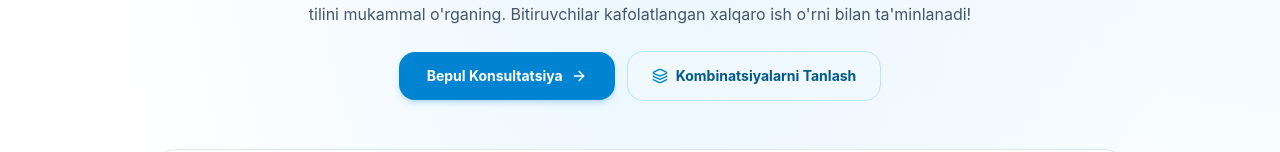
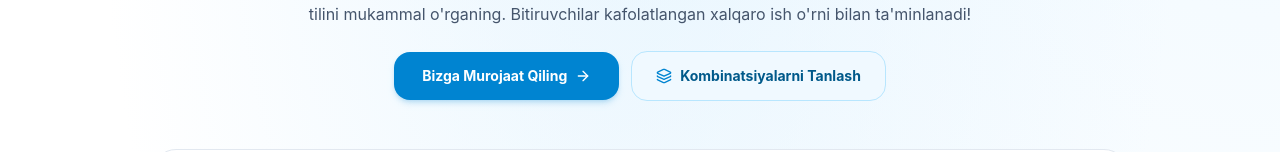
Before and after one commit to humoyun1773/at-termiziy, a React (Vite) app: page / in a window 1280 px wide. Shown: the part 278-430 px from the top of the page. Built offline with nearby package versions, Linux system fonts and the light colour scheme.

Commit message:
feat: change hero primary CTA button text to Bizga Murojaat Qiling

```diff
--- a/src/data/translations.ts
+++ b/src/data/translations.ts
@@ -27,7 +27,7 @@ export const translations = {
       titleEnd: "Keng Tafakkur",
       subheading: "At-Termeziy o'quv markazida qat'iy intizom va maxsus 28 oylik metodika orqali 4 ta chet tilini mukammal o'rganing. Bitiruvchilar kafolatlangan xalqaro ish o'rni bilan ta'minlanadi!",
       exploreCombinations: "Kombinatsiyalarni Tanlash",
-      freeConsultation: "Bepul Konsultatsiya",
+      freeConsultation: "Bizga Murojaat Qiling",
       statStudents: "Muvaffaqiyatli Talabalar",
       statMonths: "28 Oylik Kompleks Dastur",
       statLanguages: "4 Ta Tilni O'zlashtirish",
@@ -219,7 +219,7 @@ export const translations = {
       titleEnd: "Без Границ",
       subheading: "В учебном центре Ат-Термезий благодаря строгой дисциплине и специальной 28-месячной методике вы в совершенстве освоите 4 иностранных языка. Выпускники гарантированно трудоустраиваются!",
       exploreCombinations: "Выбрать Комбинацию",
-      freeConsultation: "Бесплатная Консультация",
+      freeConsultation: "Свяжитесь с Нами",
       statStudents: "Успешных Студентов",
       statMonths: "28 Месяцев Комплексного Обучения",
       statLanguages: "4 Языка в Совершенстве",
@@ -411,7 +411,7 @@ export const translations = {
       titleEnd: "With High Discipline",
       subheading: "Master 4 foreign languages fluently at At-Termeziy Academy through strict discipline and our specialized 28-month system. Graduates receive guaranteed job placement!",
       exploreCombinations: "Explore Combinations",
-      freeConsultation: "Free Consultation",
+      freeConsultation: "Contact Us",
       statStudents: "Successful Students",
       statMonths: "28-Month Comprehensive System",
       statLanguages: "4 Languages Mastered",
```
